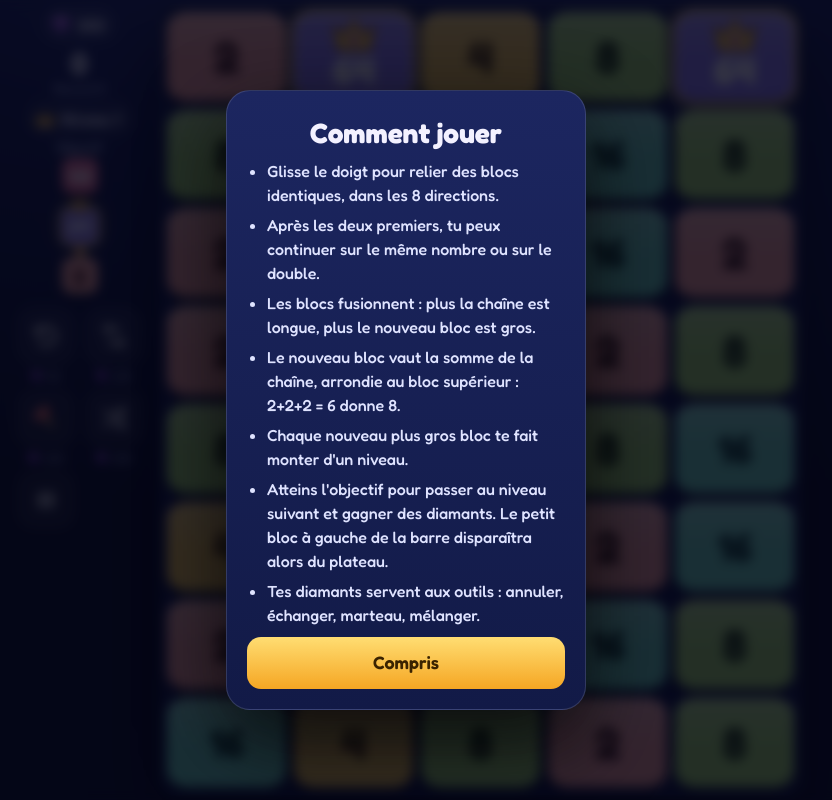
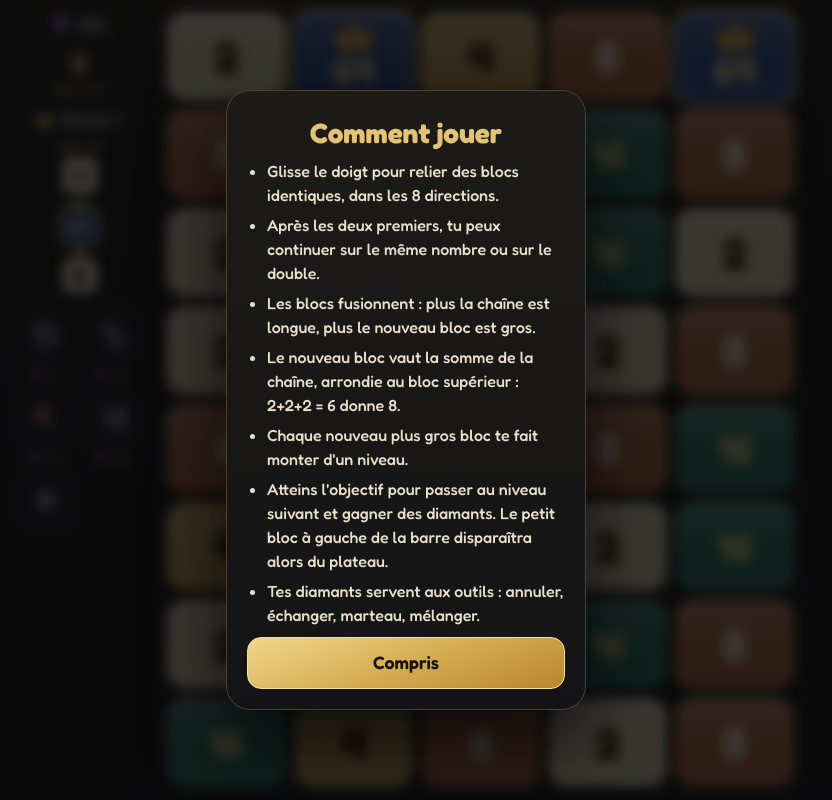
Before and after one commit to manuelbotelho37-commits/coffre, a plain HTML site: page fusion2248/index.html in a window 1280 px wide. Shown: the whole page, without its empty margins (234-1066 px from the left). Drawn offline with Linux system fonts and the light colour scheme.

Commit message:
Fusion 2248 : thème or sur fond sombre (couleurs Maison), blocs en tons précieux
Co-Authored-By: Claude Opus 5.5 <noreply@anthropic.com>
Claude-Session: https://claude.ai/code/session_01McdgBDwGuNkTM6wYLjk2EH

```diff
--- a/fusion2248/index.html
+++ b/fusion2248/index.html
@@ -121,6 +121,35 @@ body{background:radial-gradient(130% 75% at 50% -12%,#2a3786 0%,#111a4f 42%,#070
 .hrow b{text-align:right}
 .hrow .mini{width:32px;height:32px;border-radius:8px}
 @media (prefers-reduced-motion:reduce){.sky{animation:none}.t{transition-duration:.01s}}
+
+/* ============ THÈME OR (couleurs Maison : or sur fond sombre) ============ */
+:root{--bg:#0c0c0e;--ink:#f3ead6;--mut:#a69c86;--pan:#17171a;--slot:#1c1a16;--gold:#e2c275}
+body{background:radial-gradient(130% 75% at 50% -12%,#2a2416 0%,#141210 45%,#0c0c0e 100%) fixed;color:var(--ink)}
+.sky{opacity:.35;filter:sepia(1) saturate(3) hue-rotate(-10deg)}
+#sc{color:#e2c275;text-shadow:0 2px 10px #d4a94e33}
+#bs{color:var(--mut)}
+.pill{background:#17171a;border:1px solid #4a4130;color:#f3ead6}
+.board{background:linear-gradient(#1b1915,#111113);box-shadow:inset 0 1px 0 #e2c27522,0 24px 60px #000c,0 0 0 1px #d4a94e55}
+.slot{box-shadow:inset 0 2px 4px #000a,inset 0 0 0 1px #d4a94e14}
+.f{box-shadow:inset 0 -5px 0 #0000003a,inset 0 3px 0 #ffffff40,inset 0 0 0 1.5px #f0d78c55,0 4px 10px #000a}
+.f b{font-weight:800}
+.track{background:#ffffff14}
+.track i{background:linear-gradient(90deg,#b8862e,#f0d78c)}
+.mini{box-shadow:inset 0 -3px 0 #0003,inset 0 2px 0 #ffffff40,inset 0 0 0 1px #f0d78c55,0 3px 8px #000a}
+.prev{background:#141210;border-color:#4a4130;color:#f3ead6}
+.tb{background:#17171a;border:1px solid #4a4130;color:#e2c275}
+.tb span{color:var(--mut)}
+.tb.on{background:#d4a94e2e;border-color:#e2c275;box-shadow:0 0 16px #e2c27566}
+#toast{background:#17171af2;border:1px solid #d4a94e;color:#f3ead6}
+/* fenêtres */
+.ov{background:#0a0a0ccc}
+.card{background:linear-gradient(#1d1b17,#141416);border:1px solid #4a4130}
+.card h2{color:#e2c275}
+.card .big{color:#f3ead6}
+.btn{background:#ffffff10;color:#f3ead6;border:1px solid #33302a}
+.btn.pri{background:linear-gradient(160deg,#f0d78c,#d4a94e 55%,#b8862e);color:#1a1508;border:1px solid #f3e2a6}
+.rules{color:#e8dfcb}
+.stat{border-bottom:1px solid #33302a}
 </style>
 </head>
 <body>
@@ -194,7 +223,8 @@ body{background:radial-gradient(130% 75% at 50% -12%,#2a3786 0%,#111a4f 42%,#070
 <script>
 {
 const R=8,C=5,KEY='fusion2248';
-const PAL=[['#f4a097','#4a1f1c'],['#f7c94f','#4a3200'],['#a5d86b','#203a0c'],['#6fd6b8','#0c3a2e'],['#58b4f0','#0b2a44'],['#8f7cf3','#fff'],['#ee6d98','#fff'],['#f48a45','#fff'],['#2fb7c7','#fff'],['#e84b55','#fff'],['#4c6cf0','#fff'],['#2f8a7c','#fff'],['#b45be0','#fff'],['#cf9416','#fff']];
+/* couleurs Maison : or sur fond sombre (champagne, ors, bronze, cuivre, pierres précieuses, onyx) */
+const PAL=[['#f3e6c4','#3a2a08'],['#e0b85a','#2a1a00'],['#c4693b','#fff6e6'],['#1f7a5c','#f3dc9a'],['#e3ab9a','#3b1712'],['#2a4fa8','#f3dc9a'],['#fffaf0','#8a6a1c'],['#8e2a3a','#f3dc9a'],['#49b39a','#0f2e26'],['#7a45b8','#f6e3a8'],['#a8772a','#fff3d0'],['#c23a46','#fff4e0'],['#2a2620','#e2c275'],['#2f8f9d','#fffaf0']];
 const SUF=['','K','M','B','T'];
 const FS=[0,.5,.44,.36,.29,.24];
 const COST={undo:50,swap:100,ham:100,mix:150};
```
